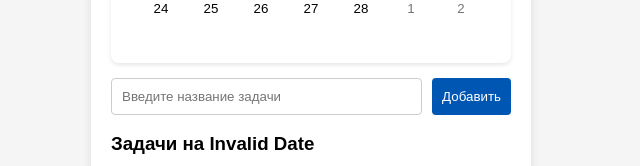
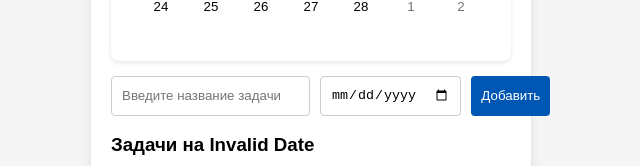
Before and after one commit to MarkennBagdat/todo-calendar-app, a React (Create React App) app in the folder client/: page / in a window 1280 px wide. Shown: the part 474-640 px from the top of the page, without its empty margins (329-969 px from the left). Built offline with nearby package versions, Linux system fonts and the light colour scheme; no server answers.

Commit message:
feat: синхронизация даты в форме с календарем и валидация полей

```diff
--- a/client/src/App.tsx
+++ b/client/src/App.tsx
@@ -39,9 +39,11 @@ const App: React.FC = () => {
         selectedDate={selectedDate} // Теперь передаем правильную дату
       />
       <AddTaskForm
-        selectedDate={selectedDate}
-        onTaskAdded={refreshTasks}
-      />
+  selectedDate={selectedDate}
+  setSelectedDate={setSelectedDate} // Передаем функцию для синхронизации с календарем
+  onTaskAdded={refreshTasks}
+/>
+
       <TaskList
         tasks={tasks}
         setTasks={setTasks}
--- a/client/src/components/AddTaskForm.tsx
+++ b/client/src/components/AddTaskForm.tsx
@@ -1,20 +1,33 @@
-import React, { useState } from 'react';
+import React, { useState, useEffect } from 'react';
 import { addTask } from '../api/api.ts';
 
-const AddTaskForm: React.FC<{ selectedDate: string; onTaskAdded: () => void }> = ({ selectedDate, onTaskAdded }) => {
+const AddTaskForm: React.FC<{ selectedDate: string; setSelectedDate: (date: string) => void; onTaskAdded: () => void }> = ({ selectedDate, setSelectedDate, onTaskAdded }) => {
   const [title, setTitle] = useState('');
+  const [date, setDate] = useState(selectedDate);
   const [error, setError] = useState('');
   const [isLoading, setIsLoading] = useState(false);
 
+  // При изменении даты в календаре, обновляем поле ввода
+  useEffect(() => {
+    setDate(selectedDate);
+  }, [selectedDate]);
+
   const handleSubmit = async (e: React.FormEvent) => {
     e.preventDefault();
+
+    // Валидация перед отправкой
     if (!title.trim()) {
       setError('Название задачи обязательно');
       return;
     }
+    if (!date) {
+      setError('Дата выполнения обязательна');
+      return;
+    }
+
     setIsLoading(true);
     try {
-      await addTask({ title, date: selectedDate }); // Используем правильную дату
+      await addTask({ title, date });
       setTitle('');
       setError('');
       onTaskAdded(); // Обновляем список задач
@@ -33,7 +46,17 @@ const AddTaskForm: React.FC<{ selectedDate: string; onTaskAdded: () => void }> =
         onChange={(e) => setTitle(e.target.value)}
         placeholder="Введите название задачи"
         required
-        className={error ? 'input-error' : ''}
+        className={error && !title ? 'input-error' : ''}
+      />
+      <input
+        type="date"
+        value={date}
+        onChange={(e) => {
+          setDate(e.target.value);
+          setSelectedDate(e.target.value); // Синхронизация с календарем
+        }}
+        required
+        className={error && !date ? 'input-error' : ''}
       />
       {error && <span className="error-message">{error}</span>}
       <button type="submit" className={`add-button ${isLoading ? 'disabled' : ''}`} disabled={isLoading}>
```
